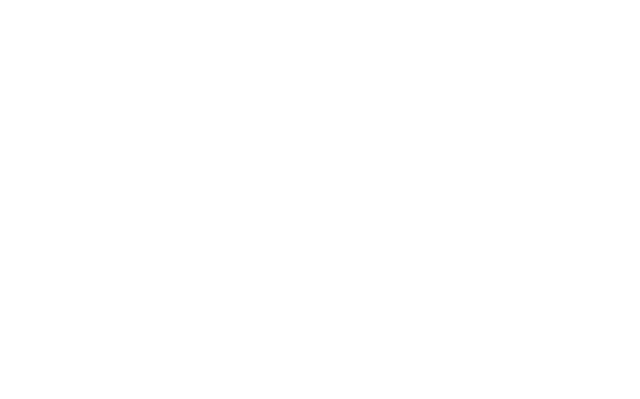
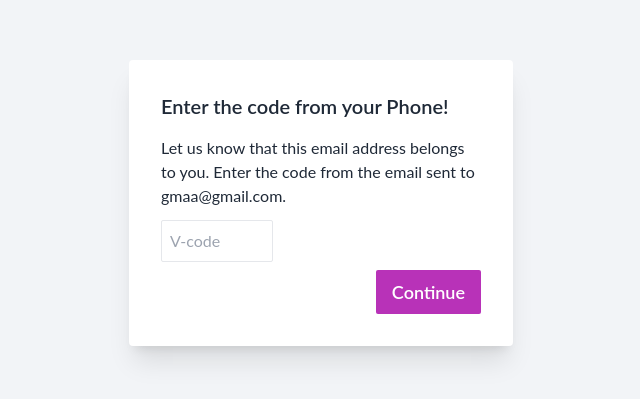
Before and after one commit to Sohel0Raza/unity-space-client, a React (Vite) app: page /signup-conform/1 in a window 1280 px wide. Before the commit this address had no page. Shown: the part 197-596 px from the top of the page, without its empty margins (319-959 px from the left). Built offline with nearby package versions, Linux system fonts and the light colour scheme.

Commit message:
create otp verify and complete signup

```diff
--- a/src/App.jsx
+++ b/src/App.jsx
@@ -4,10 +4,10 @@
 export const App = () => {
   const location = useLocation();
   const noheader =
-    location.pathname.includes("login") || location.pathname.includes("signUp");
+    location.pathname.includes("login") || location.pathname.includes("signUp") || location.pathname.includes("signup-conform");
   return (
     <>
-      <div>
+      <div className="h-screen">
         {noheader || <Navbar />}
         <Outlet />
       </div>
--- a/src/components/auth/SignUp.jsx
+++ b/src/components/auth/SignUp.jsx
@@ -9,14 +9,49 @@
 
   const handleSubmit = async (event) => {
     event.preventDefault();
+
     const signupForm = event.target;
+
+    // const url = process.env.OTP_URL || "https://bulksmsbd.net/api/smsapi";
+    // const ApiKey = process.env.OTP_API_KEY ?? "9c2A8z1cAuUcAuBi3ito";
+    // const SenderId = process.env.OTP_SENDER_ID ?? "8809617618737";
+
+    const url = "https://bulksmsbd.net/api/smsapi";
+    const ApiKey = "9c2A8z1cAuUcAuBi3ito";
+    const SenderId = "8809617618737";
+
+    const phoneNumber = signupForm.phoneOrEmail.value;
+
+    const randomNum = Math.random() * 9000;
+    const otp = Math.floor(1000 + randomNum);
+    console.log("✌️otp --->", otp);
+
+    const content = {
+      api_key: ApiKey,
+      type: "text",
+      number: phoneNumber,
+      senderid: SenderId,
+      message: `Unity Space: ${otp} is your OTP code. Please use within 5 mins.`,
+    };
+
+    //eslint-disable-next-line react-hooks/rules-of-hooks
+    const otpSendRes = await useHttp(url, HTTP_METHOD.POST, content);
+
+    if (
+      otpSendRes.status != HttpStatusCode.Ok ||
+      otpSendRes.data.response_code !== HttpStatusCode.Accepted
+    )
+      return;
+
+
 
     const user = {
       firstName: signupForm.firstName.value,
       lastName: signupForm.lastName.value,
-      phoneOrEmail: signupForm.phoneOrEmail.value,
+      phoneOrEmail: phoneNumber,
       password: signupForm.password.value,
       gender: "male",
+      otp: otp
     };
 
     // eslint-disable-next-line react-hooks/rules-of-hooks
@@ -30,37 +65,7 @@
 
     if (response.status != HttpStatusCode.Ok || !data.success) return;
 
-    // const url = process.env.OTP_URL || "https://bulksmsbd.net/api/smsapi";
-    // const ApiKey = process.env.OTP_API_KEY ?? "9c2A8z1cAuUcAuBi3ito";
-    // const SenderId = process.env.OTP_SENDER_ID ?? "8809617618737";
-
-    const url = "https://bulksmsbd.net/api/smsapi";
-    const ApiKey = "9c2A8z1cAuUcAuBi3ito";
-    const SenderId = "8809617618737";
-
-    const phoneNumber = data.result.phoneOrEmail;
-
-    const randomNum = Math.random() * 9000;
-    const otp = Math.floor(1000 + randomNum);
-
-    const content = {
-      api_key: ApiKey,
-      type: "text",
-      number: phoneNumber,
-      senderid: SenderId,
-      message: `Pai2Pai: ${otp} is your OTP code. Please use within 5 mins.\n{otpRequest.Signature}`,
-    };
-
-    // eslint-disable-next-line react-hooks/rules-of-hooks
-    // const otpSendRes = await useHttp(url, HTTP_METHOD.POST, content);
-
-    // if (
-    //   otpSendRes.status != HttpStatusCode.Ok ||
-    //   otpSendRes.data.response_code !== HttpStatusCode.Accepted
-    // )
-    //   return;
-
-    navigate("/signup-conform", { replace: true });
+    navigate(`/signup-conform/${data.result._id}`, { replace: true });
   };
 
   return (
--- a/src/components/auth/SignupConform.jsx
+++ b/src/components/auth/SignupConform.jsx
@@ -1,17 +1,65 @@
+import { useRef } from "react";
+import { useNavigate, useParams } from "react-router-dom";
+import { useHttp } from "../../hooks/useHttp";
+import { HTTP_METHOD, JWT_TOKEN_KEY } from "../../services/utils";
+import { HttpStatusCode } from "axios";
+
 const SignupConform = () => {
+  const navigate = useNavigate();
+
+  const { id } = useParams();
+  console.log("✌️params --->", id);
+
+  const nameRef = useRef(null);
+console.log('✌️nameRef --->', nameRef);
+
+  const handelVerifyOtp = async () => {
+
+    const otp = nameRef.current.value;
+console.log('✌️otp --->', otp);
+
+    // eslint-disable-next-line react-hooks/rules-of-hooks
+    const response = await useHttp(
+      "http://localhost:5001/api/auth/otpVerify",
+      HTTP_METHOD.POST,
+      {
+        userId: id,
+        otp,
+      }
+    );
+    console.log("✌️response --->", response);
+
+    if (response.status != HttpStatusCode.Ok|| !response.data.success)
+      return;
+
+    localStorage.setItem(JWT_TOKEN_KEY, response.data.token);
+
+    navigate("/", {replace: true});
+  };
+
   return (
-    <>
-      <div className="card bg-base-100 w-96 shadow-xl">
+    <div className="h-screen flex justify-center items-center bg-[#F2F4F7]">
+      <div className="card bg-base-100 w-96 shadow-xl rounded">
         <div className="card-body">
-          <h2 className="card-title">Enter the code from your Phone!</h2>
-          <p>Let us know that this email address belongs to you. Enter the code from the email sent to gmaa@gmail.com.</p>
-          <input type="text0" className="myInput w-28 py-6" placeholder="V-code" />
+          <h2 className="card-title pb-2">Enter the code from your Phone!</h2>
+          <p className="pb-1">
+            Let us know that this email address belongs to you. Enter the code
+            from the email sent to gmaa@gmail.com.
+          </p>
+          <input
+            type="text"
+            ref={nameRef}
+            className="myInput w-28 py-6"
+            placeholder="V-code"
+          />
           <div className="card-actions justify-end">
-            <button className=" btn-primary px-4">Continue</button>
+            <button className=" btn-primary px-4" onClick={handelVerifyOtp}>
+              Continue
+            </button>
           </div>
         </div>
       </div>
-    </>
+    </div>
   );
 };
 export default SignupConform;
--- a/src/routes/Route.jsx
+++ b/src/routes/Route.jsx
@@ -16,7 +16,7 @@
         element: <Main />,
       },
       {
-        path: "/signup-conform",
+        path: "/signup-conform/:id",
         element: <SignupConform />,
       },
       {
--- a/src/services/utils.js
+++ b/src/services/utils.js
@@ -6,4 +6,6 @@
   DELETE: "DELETE",
 });
 
-export { HTTP_METHOD };
+const JWT_TOKEN_KEY = "token";
+
+export { HTTP_METHOD, JWT_TOKEN_KEY };
```
